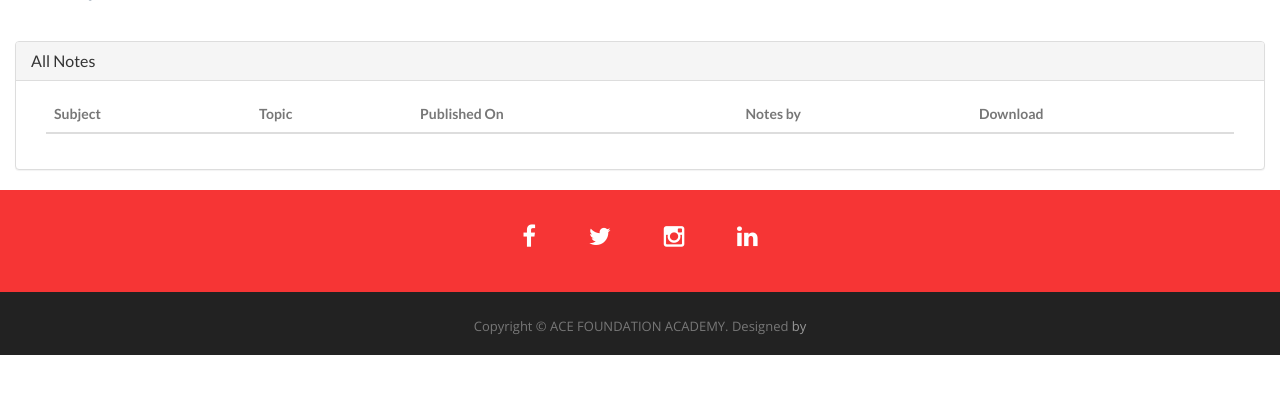
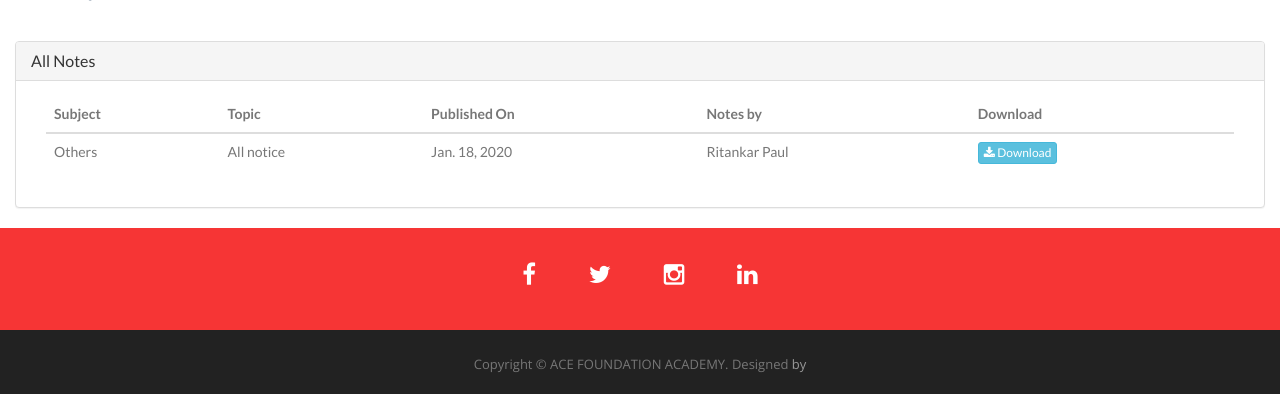
Before and after one commit to xritzx/AceFoundationAcademy, a Django app: page /notes/ in a window 1280 px wide. Shown: the part 59-473 px from the top of the page. Run offline with Django 3.2, Linux system fonts and the light colour scheme; a user stored in the database is signed in; data comes from the database, SQL or seed files in the repository; both versions use the stored data as it was after the commit; lists and menus that the app fills with data are empty; some libraries are stand-ins or nearby versions.

Commit message:
Changes in schema

```diff
--- a/base/models.py
+++ b/base/models.py
@@ -29,7 +29,7 @@ class Teachers(models.Model):
     name=models.CharField(max_length=50)
     dept=models.CharField(max_length=20,choices=depts,default='Mathematics')
     details=models.CharField(max_length=1000)
-    image=StdImageField(upload_to='img/team',variations={'thumbnail':(250,250,True)})
+    image= models.URLField(max_length=200, help_text="Please Enter the URL here(GDrive/Amazon Drive/Facebook)")
 
     class Meta:
         verbose_name_plural="Faculty"
@@ -40,7 +40,7 @@ class Teachers(models.Model):
 
 class Gallery(models.Model):
     subjects=departments
-    image=StdImageField(upload_to='img/gallery',variations={'thumbnail':(1200,720,True)})
+    image= models.URLField(max_length=200, help_text="Please Enter the URL to photo here (GDrive/Amazon Drive/Facebook)")
     subject=models.CharField(max_length=20,choices=subjects,default='Mathematics')
     descriptions=models.CharField(max_length=500)
     date=models.DateTimeField(default=datetime.now, blank=True)
--- a/notes/admin.py
+++ b/notes/admin.py
@@ -2,7 +2,7 @@ from django.contrib import admin
 from .models import Note
 # Register your models here.
 class NoteAdmin(admin.ModelAdmin):
-    list_display = ('subject', 'teacher', 'publication_date', 'for_class')
-    list_filter = ('subject', 'teacher', 'publication_date', 'for_class')
+    list_display = ('topic','subject', 'teacher', 'publication_date', 'for_class')
+    list_filter = ('topic','subject', 'teacher', 'publication_date', 'for_class')
 
 admin.site.register(Note, NoteAdmin)
--- a/notes/models.py
+++ b/notes/models.py
@@ -8,8 +8,8 @@ class Note(models.Model):
     topic = models.CharField(max_length=200, blank=True)
     publication_date = models.DateField(default=datetime.now)
     teacher = models.ForeignKey(Teachers, on_delete=models.CASCADE)
-    note = models.FileField(upload_to="notes/", null=True, blank=True)
-    for_class = models.IntegerField(max_length=50, default=10)
+    note = models.URLField(max_length=2000, help_text="Please Enter the URL here(GDrive/Amazon Drive)", default="/")
+    for_class = models.IntegerField(default=6, help_text="For global notice put class=69")
 
     def __str__(self):
         return "Notes by {} for {} on {}".format(str(self.teacher), str(self.for_class), str(self.topic))
--- a/templates/base/base.html
+++ b/templates/base/base.html
@@ -117,13 +117,13 @@
         {% for img in gallery %}
         <div class="col-sm-6 col-md-3 col-lg-3 {{img.subject}}">
           <div class="portfolio-item">
-            <div class="hover-bg"> <a href="{{img.image.url}}" rel="prettyPhoto">
+            <div class="hover-bg"> <a href="{{img.image}}" rel="prettyPhoto">
               <div class="hover-text">
                 <h4>{{img.subject}}</h4>
                 <small>{{img.descriptions}}</small>
                 <div class="clearfix"></div>
               </div>
-              <img src="{{img.image.url}}" class="img-responsive" alt="{{img.subject}}"> </a> </div>
+              <img src="{{img.image}}" class="img-responsive" alt="{{img.subject}}"> </a> </div>
           </div>
         </div>
         {% endfor %}
@@ -189,7 +189,7 @@
 
         {% for teacher in teachers %}
         <div class="col-md-3 col-sm-6 team">
-          <div class="thumbnail"> <a href="{{teacher.image.url}}" rel="prettyPhoto"><img src="{{teacher.image.thumbnail.url}}" alt="Photo" class="img-circle team-img"></a>
+          <div class="thumbnail"> <a href="{{teacher.image}}" rel="prettyPhoto"><img src="{{teacher.image}}" alt="Photo" class="img-circle team-img"></a>
             <div class="caption">
               <h3>{{teacher.name}}</h3>
               <p>Department of {{teacher.dept}}</p>
--- a/templates/notes/notes.html
+++ b/templates/notes/notes.html
@@ -36,6 +36,18 @@
                                 </thead>
                                 <tbody>
                             {% for note in notes %}
+                            {% ifequal note.for_class 69 %}
+                            <tr>
+                                <td>{{ note.subject }}</td>
+                                <td>{{ note.topic }}</td>
+                                <td>{{ note.publication_date }}</td>
+                                <td>{{ note.teacher }}</td>
+                                <td><a href="{{ note.note }}"  class="btn btn-info btn-xs">
+                                    <span class="fa fa-download"></span> Download</a>
+                                </td>
+                            </tr>
+                            {% endifequal %}
+
                                 {% if user_data.userprofile.getClass == note.for_class %}
                                     {% if note.subject in user_data.userprofile.subjects %}
 
@@ -44,7 +56,7 @@
                                         <td>{{ note.topic }}</td>
                                         <td>{{ note.publication_date }}</td>
                                         <td>{{ note.teacher }}</td>
-                                        <td><a href="{{ note.note.url }}"  class="btn btn-info btn-xs">
+                                        <td><a href="{{ note.note }}"  class="btn btn-info btn-xs">
                                             <span class="fa fa-download"></span> Download</a>
                                         </td>
                                     </tr>
--- a/templates/users/user_info.html
+++ b/templates/users/user_info.html
@@ -7,7 +7,10 @@
 
 <div id="contact-section" class="text-center">
     <div class="container">
-    <div class="thumbnail"> <a href="{{user_data.userprofile.profile_pic.url}}" rel="prettyPhoto"><img src="{{user_data.userprofile.profile_pic.url}}" alt="Photo" class="img-circle team-img"></a>
+    <div class="thumbnail">
+    {% if user_data.userprofile.profile_pic %}
+    <a href="{{user_data.userprofile.profile_pic}}" rel="prettyPhoto"><img src="{{user_data.userprofile.profile_pic}}" alt="Photo" class="img-circle team-img"></a>
+    {% endif %}
         <div class="caption">
             <h3><strong>Username: <br></strong>{{ user_data.username }}</h3>
             <h4><strong>Name: <br></strong>{{ user_data.first_name }} {{ user_data.last_name }}</h4><br>
```
Also changed, not shown: requirements.txt (added, +9 -0 lines), base/migrations/0020_auto_20200118_2008.py (added), db.sqlite3, notes/migrations/0010_auto_20200118_2008.py (added), notes/migrations/0011_auto_20200118_2008.py (added), notes/migrations/0012_auto_20200118_2015.py (added), users/migrations/0021_auto_20200118_1911.py (added), 1 other file.
